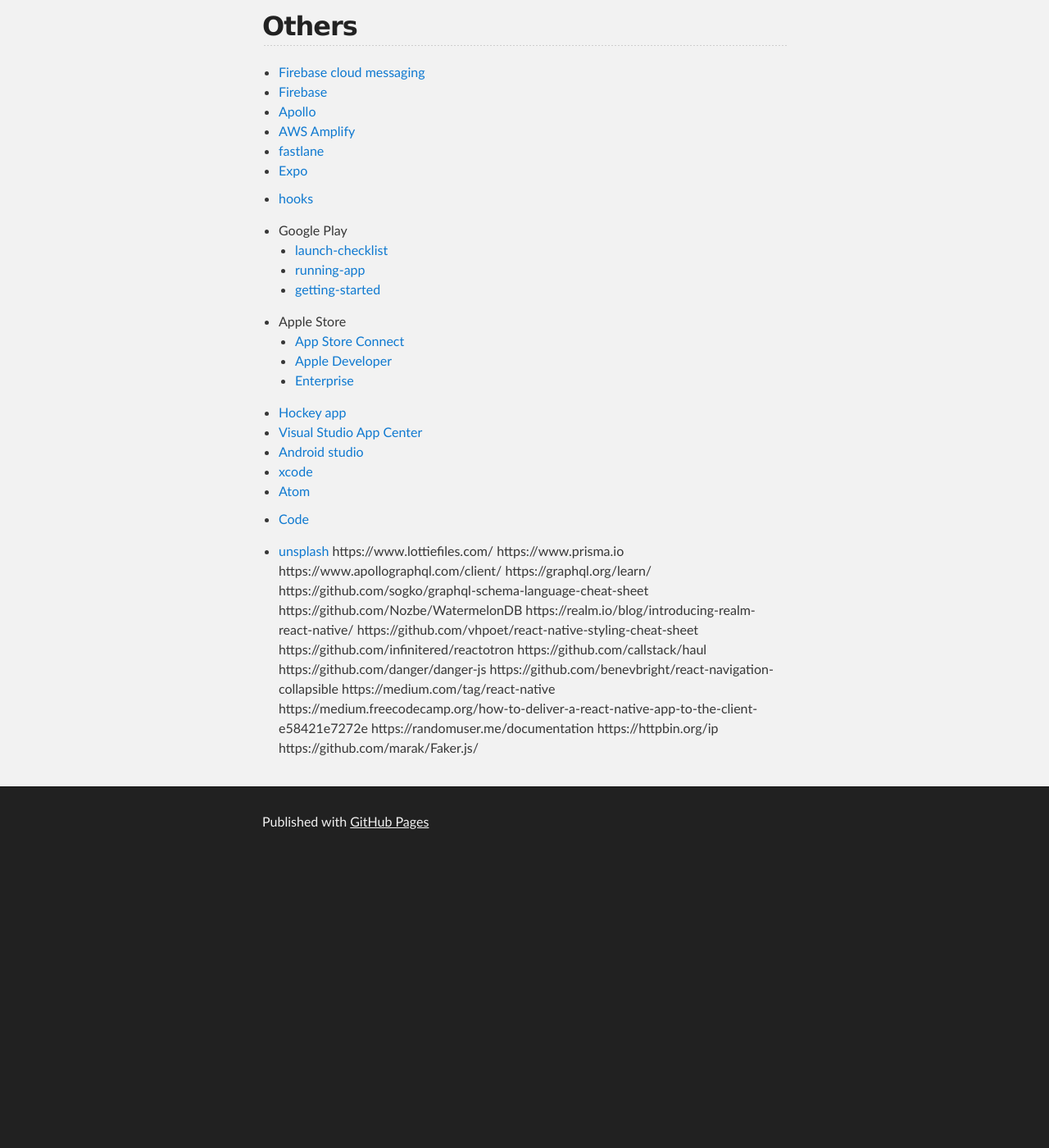
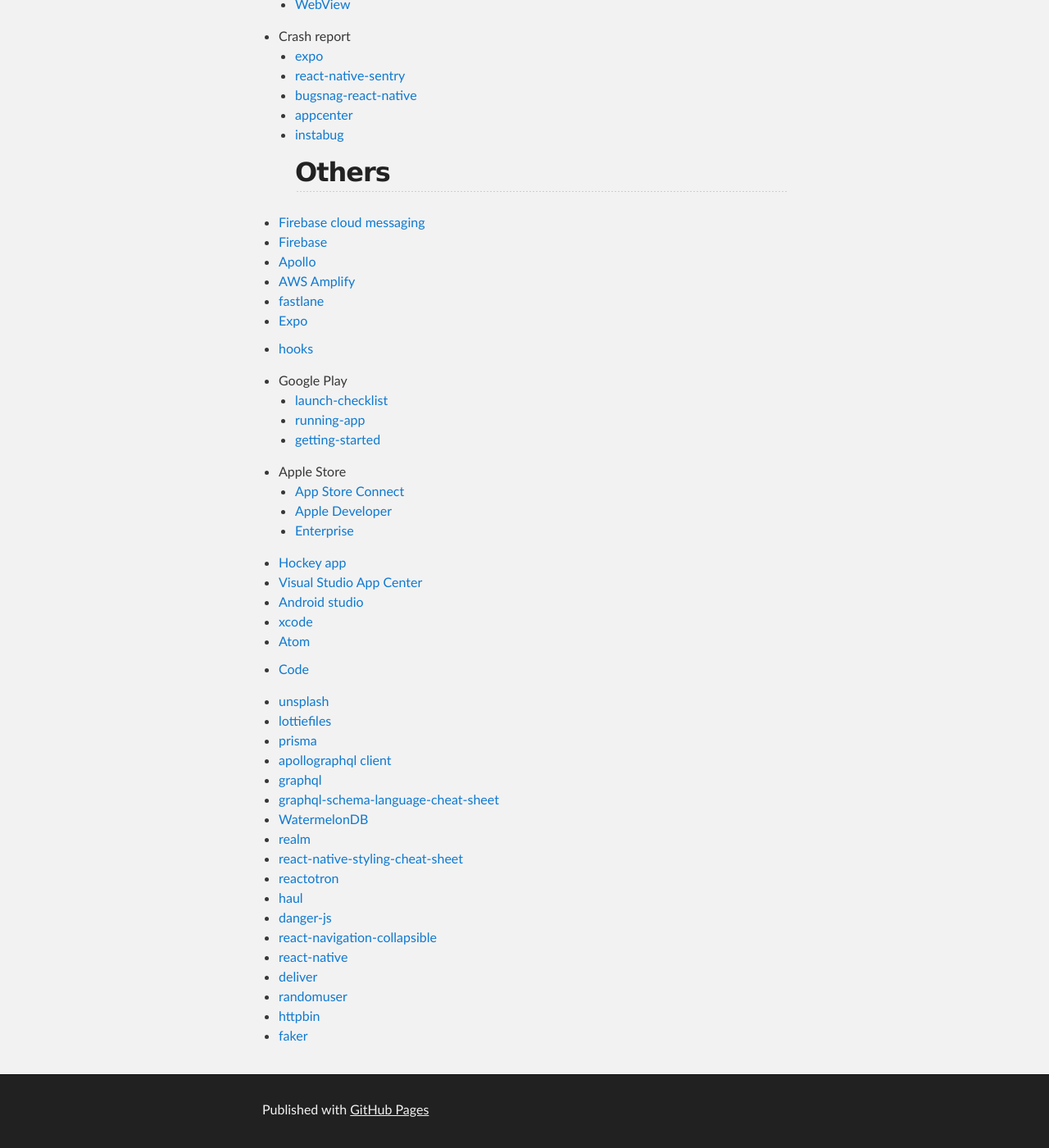
Before and after one commit to haapio/haapio.github.io, a Jekyll site: the page built from react-native.md, in a window 1280 px wide and 1400 px high, scrolled down 2809 px. Shown: the whole window at 82% size. Built offline with Jekyll 4.4.1, drawn with Linux system fonts in a browser that asks for light colours; the repository's description, which GitHub fills in, is left out; our own code applies the rules of GitHub Pages for plain Markdown files; before the commit the page ends 3858 px from its top, so only the background shows below that; part of the change alters nothing that is shown.

Commit message:
Update react-native.md

```diff
--- a/react-native.md
+++ b/react-native.md
@@ -33,6 +33,7 @@ layout: default
   - [React Native - The Practical Guide](https://www.udemy.com/react-native-the-practical-guide/)
   - [React Native: Advanced Concepts](https://www.udemy.com/react-native-advanced/)
   - [Master React Native Animations](https://www.udemy.com/master-react-native-animations/)
+  - [fastlane](https://www.udemy.com/automate-your-react-native-releases-with-fastlane-and-bitrise/)
 
 ## Stack
 
@@ -108,6 +109,12 @@ layout: default
   - [Modal](https://github.com/react-native-community/react-native-modal)
   - [WebView](https://github.com/react-native-community/react-native-webview)
 
+- Crash report
+  - [expo](https://docs.expo.io/versions/latest/guides/errors)
+  - [react-native-sentry](https://github.com/getsentry/react-native-sentry)
+  - [bugsnag-react-native](https://github.com/bugsnag/bugsnag-react-native)
+  - [appcenter](https://docs.microsoft.com/en-us/appcenter/sdk/crashes/react-native)
+  - [instabug](https://instabug.com/platforms/react-native)
 ## Others
 
 - [Firebase cloud messaging](https://github.com/evollu/react-native-fcm)
@@ -136,20 +143,20 @@ layout: default
 - [Code](https://code.visualstudio.com)
 
 - [unsplash](https://unsplash.com)
-https://www.lottiefiles.com/
-https://www.prisma.io
-https://www.apollographql.com/client/
-https://graphql.org/learn/
-https://github.com/sogko/graphql-schema-language-cheat-sheet
-https://github.com/Nozbe/WatermelonDB
-https://realm.io/blog/introducing-realm-react-native/
-https://github.com/vhpoet/react-native-styling-cheat-sheet
-https://github.com/infinitered/reactotron
-https://github.com/callstack/haul
-https://github.com/danger/danger-js
-https://github.com/benevbright/react-navigation-collapsible
-https://medium.com/tag/react-native
-https://medium.freecodecamp.org/how-to-deliver-a-react-native-app-to-the-client-e58421e7272e
-https://randomuser.me/documentation
-https://httpbin.org/ip
-https://github.com/marak/Faker.js/
+- [lottiefiles](https://www.lottiefiles.com/)
+- [prisma](https://www.prisma.io)
+- [apollographql client](https://www.apollographql.com/client/)
+- [graphql](https://graphql.org/learn/)
+- [graphql-schema-language-cheat-sheet](https://github.com/sogko/graphql-schema-language-cheat-sheet)
+- [WatermelonDB](https://github.com/Nozbe/WatermelonDB)
+- [realm](https://realm.io/blog/introducing-realm-react-native/)
+- [react-native-styling-cheat-sheet](https://github.com/vhpoet/react-native-styling-cheat-sheet)
+- [reactotron](https://github.com/infinitered/reactotron)
+- [haul](https://github.com/callstack/haul)
+- [danger-js](https://github.com/danger/danger-js)
+- [react-navigation-collapsible](https://github.com/benevbright/react-navigation-collapsible)
+- [react-native](https://medium.com/tag/react-native)
+- [deliver](https://medium.freecodecamp.org/how-to-deliver-a-react-native-app-to-the-client-e58421e7272e)
+- [randomuser](https://randomuser.me/documentation)
+- [httpbin](https://httpbin.org/ip)
+- [faker](https://github.com/marak/Faker.js/)
```
